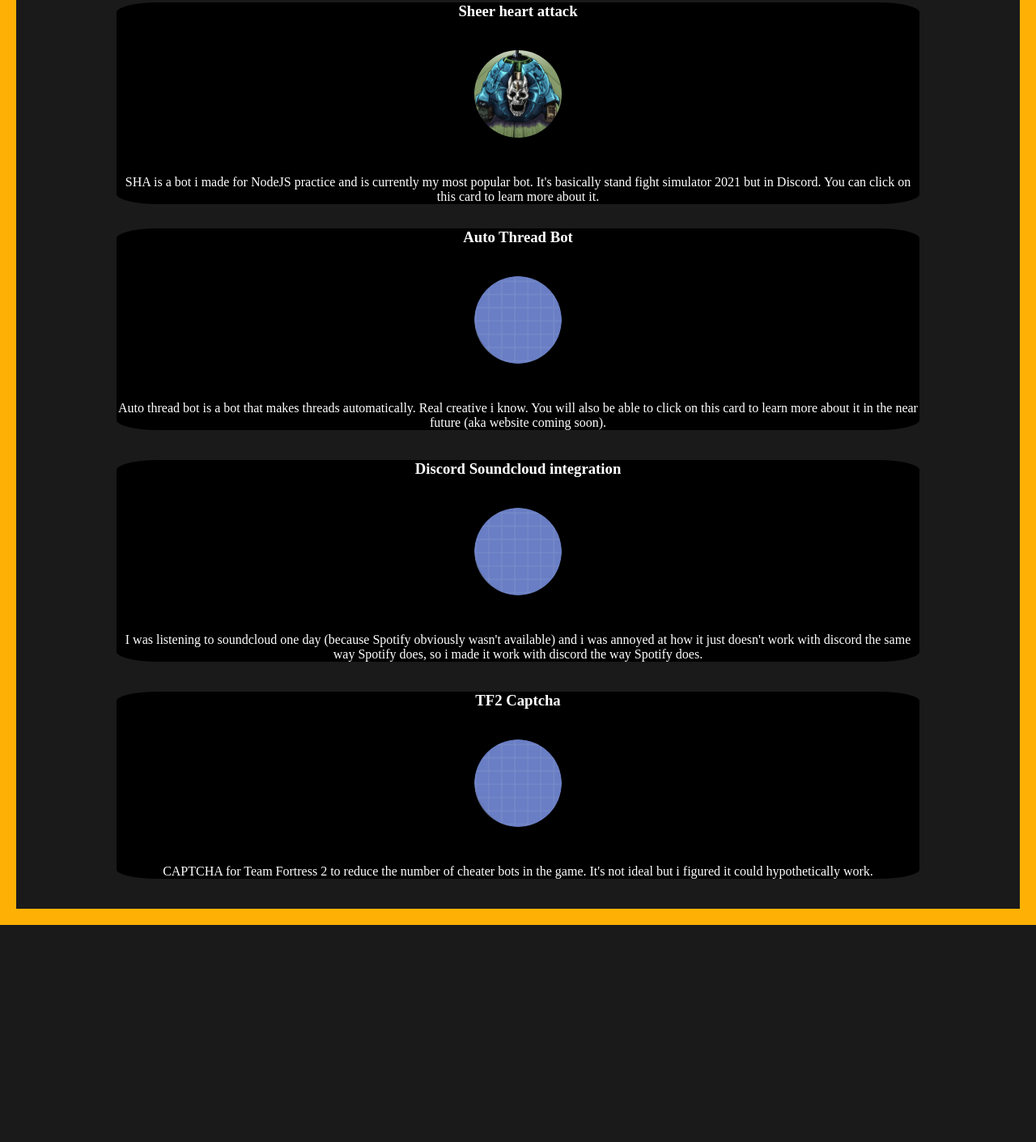
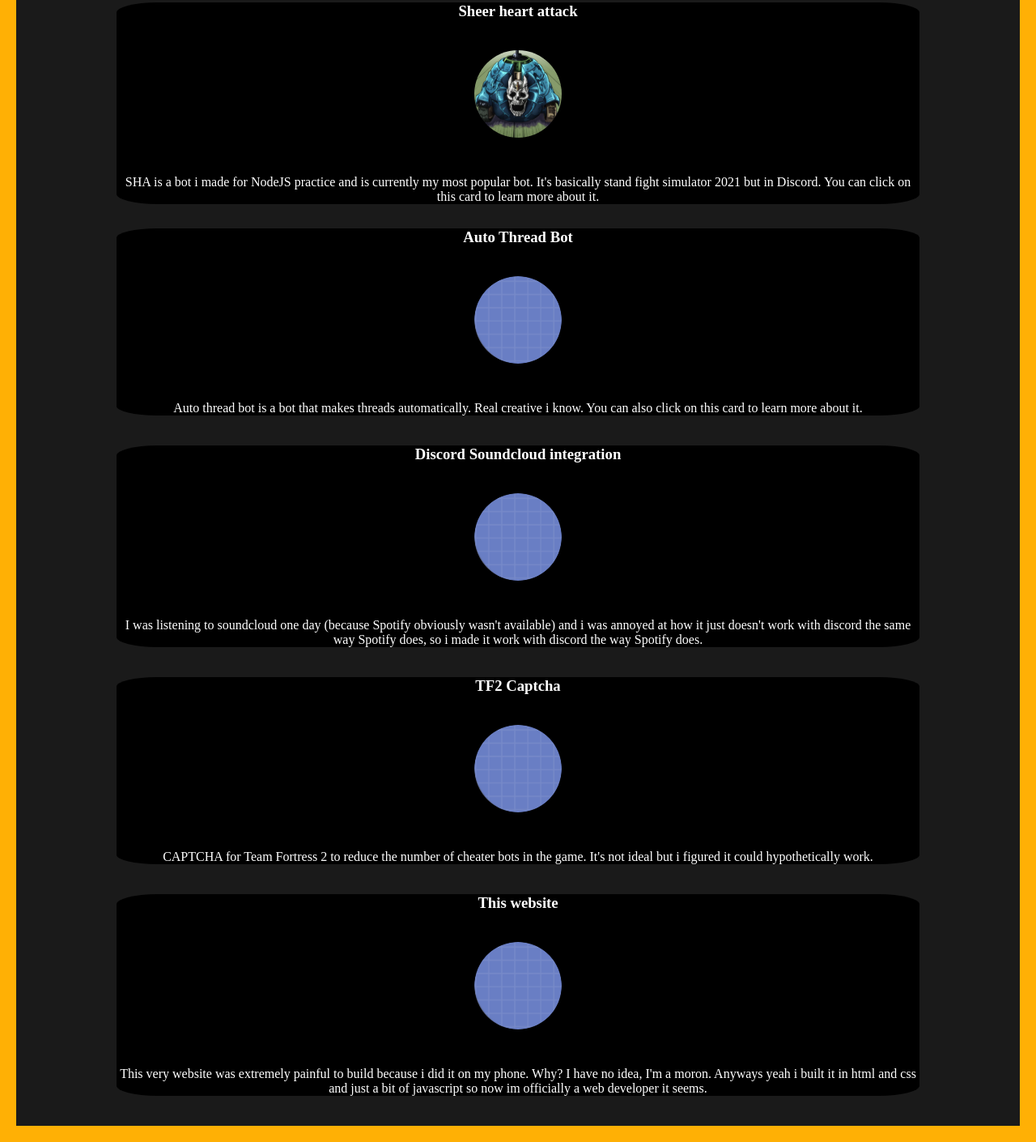
Before and after one commit to Graphite2213/Graphite2213.github.io, a plain HTML site: page projects.html in a window 1280 px wide. Shown: the part 183-1593 px from the top of the page at 81% size. Before the commit the page ends 1325 px from the top, so only its background shows below. Drawn offline with Linux system fonts and the light colour scheme.

Commit message:
Add files via upload

```diff
--- a/index.html
+++ b/index.html
@@ -44,7 +44,7 @@
 </div>
 <h1><p class="title" style="font-size: 50px""> Im Graphite</p></h1>
 <p class="midtext" style="font-size: 30px">
-I do programming and play videogames
+I do programming and play videogames. You can find all of my projects and contacts and other boring stuff here. More importantly you can find guides, commands and changelogs of my precious discord bots too.
 </p>
 <div id="sidemenu" style="display: none">
 <script src="shamenu.js">
--- a/projects.html
+++ b/projects.html
@@ -54,27 +54,41 @@
 </a>
 </div>
 <div id="atb">
+<a href="./autothread/atb.html">
 <h3 style="text-align: center"> Auto Thread Bot </h3>
 <p class="img">
 <img src="atb.png" alt="atbp">
 </p>
-Auto thread bot is a bot that makes threads automatically. Real creative i know. You will also be able to click on this card to learn more about it in the near future (aka website coming soon).
+Auto thread bot is a bot that makes threads automatically. Real creative i know. You can also click on this card to learn more about it.
+</a>
 </div>
 </p>
 <div id="atb">
+<a href="./projects/dsi.html">
 <h3 style="text-align: center"> Discord Soundcloud integration </h3>
 <p class="img">
 <img src="atb.png" alt="atbp">
 </p>
 I was listening to soundcloud one day (because Spotify obviously wasn't available) and i was annoyed at how it just doesn't work with discord the same way Spotify does, so i made it work with discord the way Spotify does.
+</a>
 </div>
 </p>
 <div id="atb">
+<a href="./projects/tfc.html">
 <h3 style="text-align: center"> TF2 Captcha </h3>
 <p class="img">
 <img src="atb.png" alt="atbp">
 </p>
 CAPTCHA for Team Fortress 2 to reduce the number of cheater bots in the game. It's not ideal but i figured it could hypothetically work.
+</a>
+</div>
+</p>
+<div id="atb">
+<h3 style="text-align: center"> This website </h3>
+<p class="img">
+<img src="atb.png" alt="atbp">
+</p>
+This very website was extremely painful to build because i did it on my phone. Why? I have no idea, I'm a moron. Anyways yeah i built it in html and css and just a bit of javascript so now im officially a web developer it seems.
 </div>
 </p>
 <div id="sidemenu" style="display: none">
--- a/shamenu.js
+++ b/shamenu.js
@@ -22,14 +22,3 @@
 								document.getElementById("buttonsMenu").style.visibility = "hidden";
 				}
 }
-
-setInterval(function() {
-fetch("http://localhost:3000")
-.then(res => res.json())
-.then(data => {
-  console.log(data);
-})
-.catch(rejected => {
-    console.log(rejected);
-});
-}, 3000);
```
Also changed, not shown: abtme.html (+1 -1 lines).
